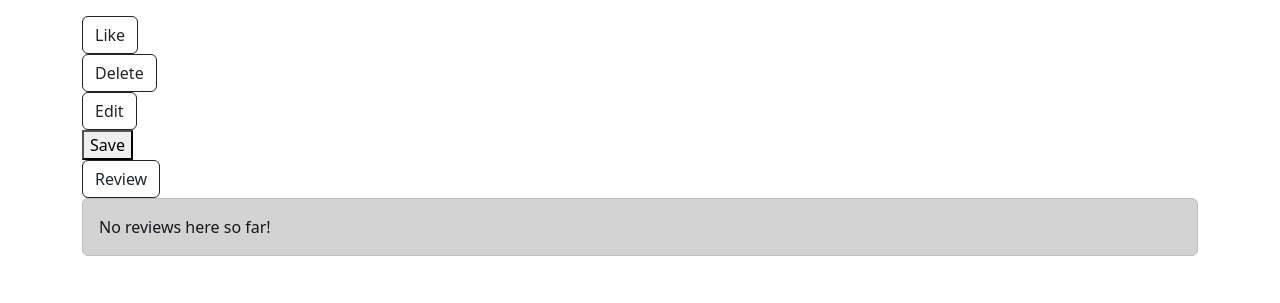
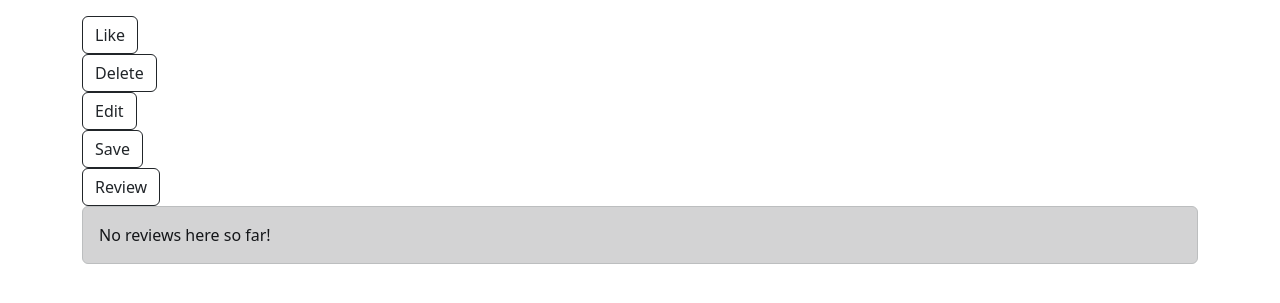
Before and after one commit to shufanhe/MyRecipe, a Flask app: page /view_recipe in a window 1280 px wide. Shown: the part 119-422 px from the top of the page. Run offline with Flask 2, Linux system fonts and the light colour scheme; the visitor is signed in with stand-in values (Sample User, id 1); data that the repository does not hold is empty.

Commit message:
fixed save_recipe when delete and save button in view_recipe

```diff
--- a/app.py
+++ b/app.py
@@ -436,6 +436,8 @@ def delete_recipe():
         db = get_db()
         db.execute('DELETE FROM recipes WHERE id = ?', request.form["id"])
         db.commit()
+        db.execute('DELETE FROM save_recipe WHERE recipe_id = ?', request.form['id'])
+        db.commit()
         flash("Recipe was successfully deleted!")
     return redirect(url_for('HomePage'))
 
--- a/templates/ViewRecipe.html
+++ b/templates/ViewRecipe.html
@@ -2,9 +2,9 @@
 {% block body %}
     <div class="container">
         <form action="{{ url_for('view_recipe') }}" id="view_recipe">
-                <h1>{{recipe.title}}</h1>
-                <dt>{{recipe.category}}</dt>
-                <p>{{recipe.content}}</p>
+            <h1>{{recipe.title}}</h1>
+            <dt>{{recipe.category}}</dt>
+            <p>{{recipe.content}}</p>
         </form>
         {% if liked==1 %}
             <form action="{{ url_for('like_recipe') }}" method="post" class="like-recipe">
@@ -22,7 +22,6 @@
             </form>
         {% endif %}
         <dt>{{recipe.likes}}</dt>
-
         <form action="{{ url_for('delete_recipe') }}" method="post">
             <input type="hidden" name="id" value= "{{ recipe.id }}">
             <button type="submit" class="btn btn-outline-dark">Delete</button>
@@ -33,12 +32,11 @@
         </form>
         <form action="{{ url_for('save_recipe') }}" method="post" id="save_recipe">
             {#<button onclick ="save_recipe(`{{ recipe.title }}`, `{{ recipe.category }}`, `{{ recipe.content }}`)">Save</button>#}
-            <button>Save</button>
+            <button type="submit" class="btn btn-outline-dark">Save</button>
             <input type="hidden" name="title" value="{{ recipe.title }}" class="title">
             <input type="hidden" name="category" value="{{ recipe.category }}" class="category">
             <input type="hidden" name="content" value="{{ recipe.content }}" class="content">
         </form>
-
         <form action="{{ url_for('review_recipe') }}" method="get" class="review-recipe">
             <button type="submit" class="btn btn-outline-dark">Review</button>
             <input type="hidden" name="review_me" value={{ recipe.id }}>
```
